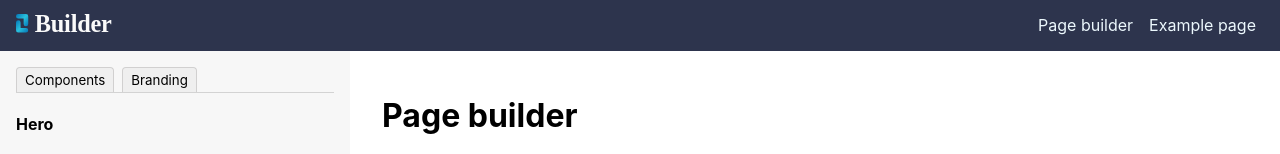
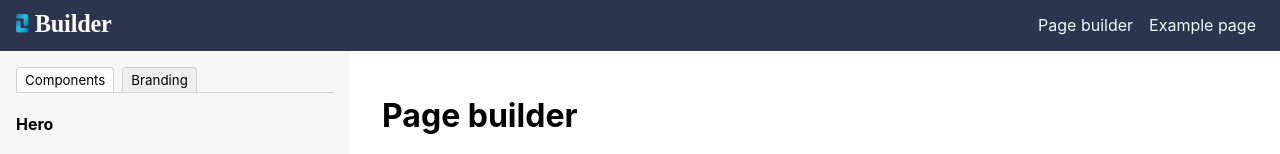
Before and after one commit to ejgoodwin/page-builder, a React (Create React App) app: page /page-builder in a window 1280 px wide. Shown: the top 154 px of the page. Built offline with nearby package versions, Linux system fonts and the light colour scheme.

Commit message:
format sidebar

```diff
--- a/src/components/page-builder/Sidebar.js
+++ b/src/components/page-builder/Sidebar.js
@@ -6,8 +6,16 @@ const Sidebar = ({ addComponent }) => {
 	return (
 		<div className="pb-sidebar">
 			<div className="pb-tab-headings">
-				<button className={`pb-tab-link 'pb-tab-link--active'`} onClick={() => setActiveTab(1)}>Components</button>
-				<button className={`pb-tab-link 'pb-tab-link--active'`} onClick={() => setActiveTab(2)}>Branding</button>
+				<button
+					className={`pb-tab-link ${activeTab === 1 ? 'pb-tab-link--active' : ''}`}
+					onClick={() => setActiveTab(1)}>
+						Components
+				</button>
+				<button
+					className={`pb-tab-link ${activeTab === 2 ? 'pb-tab-link--active' : ''}`}
+					onClick={() => setActiveTab(2)}>
+						Branding
+				</button>
 			</div>
 
 			{/* Update to switch statement */}
```
